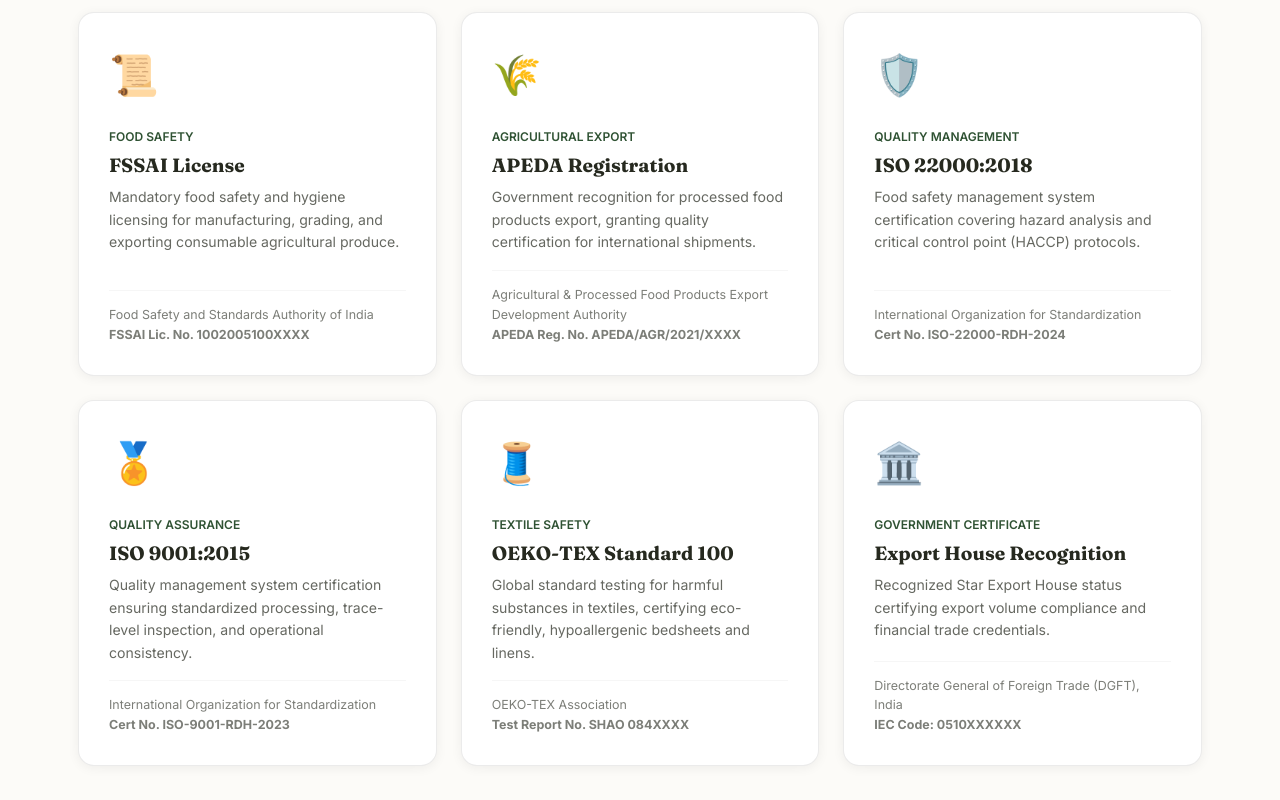
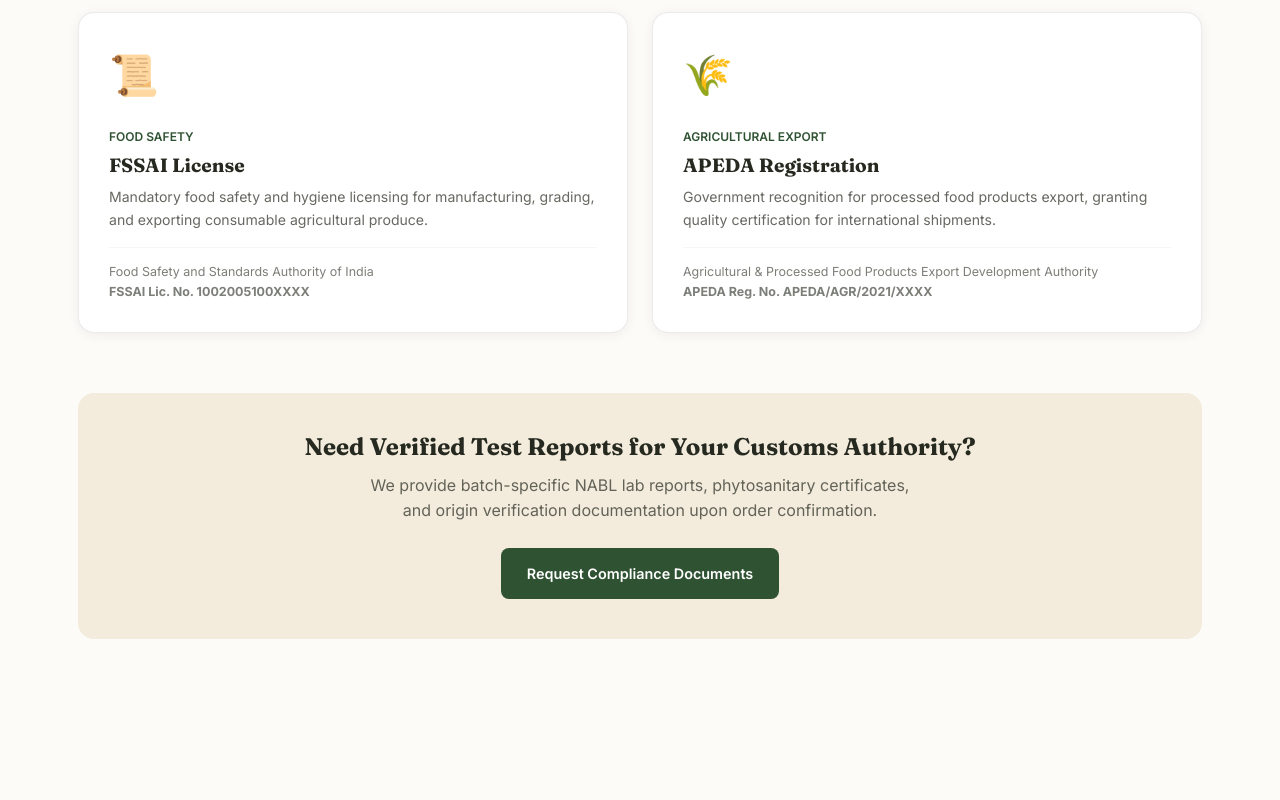
Before and after one commit to aditya616727/RDHGlobals, a Next.js app: page /certifications in a window 1280 px wide. Shown: the part 240-1040 px from the top of the page. After the commit the page ends 979 px from the top, so only its background shows below. Built offline with nearby package versions, Linux system fonts and the light colour scheme.

Commit message:
feat: scaffold core marketing pages and landing components for export trade house website

```diff
--- a/prisma/seed.js
+++ b/prisma/seed.js
@@ -29,7 +29,7 @@
         "Broken Count": "< 2%",
         "Color": "Natural White / Cream",
         "Shelf Life": "12 Months",
-        "Certifications": "FSSAI, APEDA, ISO 22000, GI Tagged"
+        "Certifications": "FSSAI, APEDA"
       }),
       isFeatured: true,
       sortOrder: 1,
--- a/src/app/brochure/page.tsx
+++ b/src/app/brochure/page.tsx
@@ -61,7 +61,7 @@
           </div>
 
           <div style={{ display: 'flex', justifyContent: 'space-between', alignItems: 'center', paddingTop: '20px', borderTop: '1px solid rgba(0,0,0,.08)' }}>
-            <span style={{ fontSize: '.84rem', color: 'var(--text-muted)' }}>FSSAI • APEDA • ISO 22000 • ISO 9001 • OEKO-TEX</span>
+            <span style={{ fontSize: '.84rem', color: 'var(--text-muted)' }}>FSSAI • APEDA </span>
             <button
               className="btn btn-solid"
               onClick={() => alert('Brochure PDF download started. (RDH-Globals-2026-Catalog.pdf)')}
--- a/src/app/certifications/page.tsx
+++ b/src/app/certifications/page.tsx
@@ -2,7 +2,7 @@
 
 export const metadata = {
   title: 'Certifications & Compliance | RDH Globals',
-  description: 'FSSAI, APEDA, ISO 22000, ISO 9001, and OEKO-TEX export compliance certifications held by RDH Globals.',
+  description: 'FSSAI, APEDA export compliance certifications held by RDH Globals.',
 };
 
 export default function CertificationsPage() {
@@ -22,39 +22,7 @@
       authority: 'Agricultural & Processed Food Products Export Development Authority',
       desc: 'Government recognition for processed food products export, granting quality certification for international shipments.',
       icon: '🌾',
-    },
-    {
-      title: 'ISO 22000:2018',
-      category: 'Quality Management',
-      code: 'Cert No. ISO-22000-RDH-2024',
-      authority: 'International Organization for Standardization',
-      desc: 'Food safety management system certification covering hazard analysis and critical control point (HACCP) protocols.',
-      icon: '🛡️',
-    },
-    {
-      title: 'ISO 9001:2015',
-      category: 'Quality Assurance',
-      code: 'Cert No. ISO-9001-RDH-2023',
-      authority: 'International Organization for Standardization',
-      desc: 'Quality management system certification ensuring standardized processing, trace-level inspection, and operational consistency.',
-      icon: '🏅',
-    },
-    {
-      title: 'OEKO-TEX Standard 100',
-      category: 'Textile Safety',
-      code: 'Test Report No. SHAO 084XXXX',
-      authority: 'OEKO-TEX Association',
-      desc: 'Global standard testing for harmful substances in textiles, certifying eco-friendly, hypoallergenic bedsheets and linens.',
-      icon: '🧵',
-    },
-    {
-      title: 'Export House Recognition',
-      category: 'Government Certificate',
-      code: 'IEC Code: 0510XXXXXX',
-      authority: 'Directorate General of Foreign Trade (DGFT), India',
-      desc: 'Recognized Star Export House status certifying export volume compliance and financial trade credentials.',
-      icon: '🏛️',
-    },
+    }
   ];
 
   return (
--- a/src/app/home/layout.tsx
+++ b/src/app/home/layout.tsx
@@ -144,7 +144,6 @@
               <span style={{ display: 'block', fontSize: '.82rem', opacity: .7, marginBottom: '6px' }}>IEC Code: 0510XXXXXX</span>
               <span style={{ display: 'block', fontSize: '.82rem', opacity: .7, marginBottom: '6px' }}>FSSAI: 1002005100XXXX</span>
               <span style={{ display: 'block', fontSize: '.82rem', opacity: .7, marginBottom: '6px' }}>APEDA Registered Exporter</span>
-              <span style={{ display: 'block', fontSize: '.82rem', opacity: .7 }}>ISO 22000 &amp; 9001 Certified</span>
             </div>
           </div>
         </div>
--- a/src/app/layout.tsx
+++ b/src/app/layout.tsx
@@ -22,7 +22,7 @@
     template: "%s | RDH Globals",
   },
   description:
-    "RDH Globals is a premier Indian International Trade House specializing in premium Makhana (fox nuts) and luxury home textiles. FSSAI, APEDA, ISO certified. Exporting to 12+ countries.",
+    "RDH Globals is a premier Indian International Trade House specializing in premium Makhana (fox nuts) and luxury home textiles. FSSAI, APEDA. Exporting to 12+ countries.",
   keywords: [
     "RDH Globals",
     "RDH Globals International Trade House",
@@ -50,7 +50,7 @@
     card: "summary_large_image",
     title: "RDH Globals — International Trade House",
     description:
-      "Trusted Indian export house. FSSAI, APEDA, ISO certified. Shipping to 12+ countries.",
+      "Trusted Indian export house. FSSAI, APEDA. Shipping to 12+ countries.",
   },
   robots: {
     index: true,
@@ -67,7 +67,7 @@
   url: "https://rdhglobals.com",
   logo: "https://rdhglobals.com/images/logo.jpeg",
   description:
-    "RDH Globals is a premier Indian International Trade House specializing in premium Makhana (fox nuts) and luxury home textiles. FSSAI, APEDA, ISO certified.",
+    "RDH Globals is a premier Indian International Trade House specializing in premium Makhana (fox nuts) and luxury home textiles. FSSAI, APEDA certified.",
   foundingLocation: { "@type": "Place", name: "Gujarat, India" },
   address: {
     "@type": "PostalAddress",
--- a/src/lib/content.ts
+++ b/src/lib/content.ts
@@ -18,6 +18,7 @@
     prodTitle: "Product Range",
     prodSub: "Graded, packed, and ready for export.",
     defaultProducts: ["Raw Makhana", "Roasted Makhana", "Premium Grade", "Flavoured Makhana", "Bulk Packaging", "Export Cartons"],
+
     processTitle: "How We Get It Right",
     steps: [
       { title: "Sourcing", desc: "Direct partnerships with regional farms." },
```
Also changed, not shown: src/app/home/page.tsx (+1 -12 lines), src/components/site/LandingGate.tsx (+2 -7 lines).
